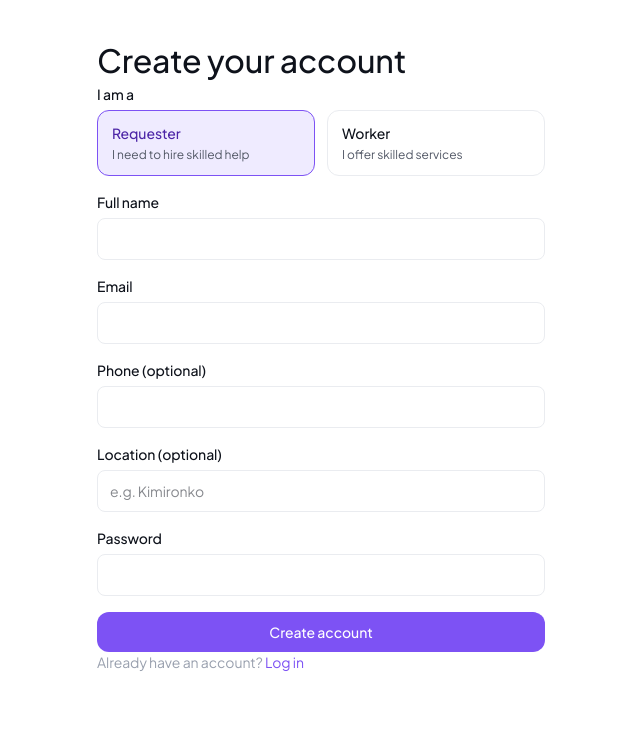
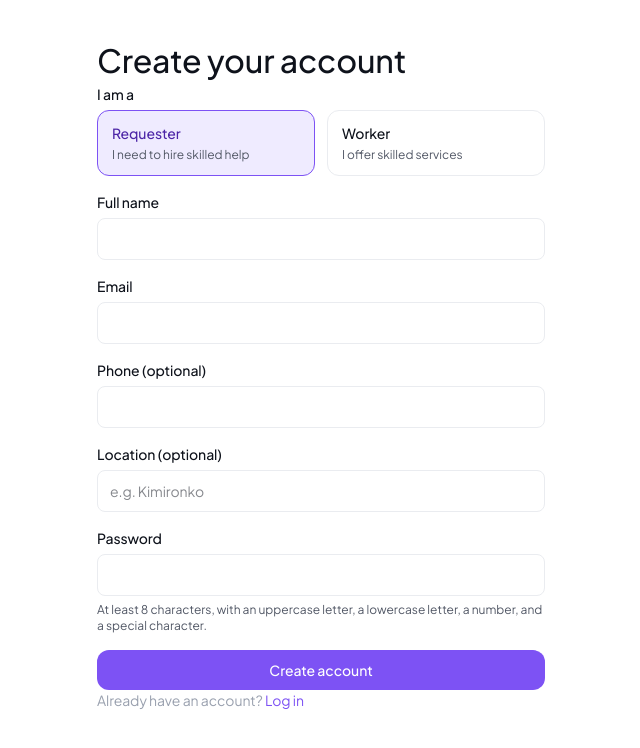
Before and after one commit to AngeNicole/tapa-trust-client, a React (Vite) app: page /register in a window 1280 px wide. Shown: the top 748 px of the page, without its empty margins (227-867 px from the left). Built offline with nearby package versions, Linux system fonts and the light colour scheme; no server answers.

Commit message:
Enforce strong password on registration (client-side)
Require 8+ chars with uppercase, lowercase, number, and special character;
show the requirement as an inline hint under the password field.

```diff
--- a/src/pages/auth/Register.jsx
+++ b/src/pages/auth/Register.jsx
@@ -1,6 +1,18 @@
 import { useState } from 'react';
 import { Link, useNavigate } from 'react-router-dom';
 import { useAuth, homePathForRole } from '../../context/AuthContext.jsx';
+
+// A strong password: at least 8 characters with an uppercase letter, a
+// lowercase letter, a number, and a special character.
+function isStrongPassword(pw) {
+  return (
+    pw.length >= 8 &&
+    /[a-z]/.test(pw) &&
+    /[A-Z]/.test(pw) &&
+    /[0-9]/.test(pw) &&
+    /[^A-Za-z0-9]/.test(pw)
+  );
+}
 
 export default function Register() {
   const { register } = useAuth();
@@ -24,7 +36,9 @@ export default function Register() {
   function validate() {
     if (!form.name.trim()) return 'Please enter your name.';
     if (!form.email.trim()) return 'Please enter your email.';
-    if (form.password.length < 6) return 'Password must be at least 6 characters.';
+    if (!isStrongPassword(form.password)) {
+      return 'Password must be at least 8 characters and include an uppercase letter, a lowercase letter, a number, and a special character.';
+    }
     if (!['requester', 'worker'].includes(form.role)) return 'Please choose a role.';
     return '';
   }
@@ -110,6 +124,10 @@ export default function Register() {
             value={form.password}
             onChange={(e) => update('password', e.target.value)}
           />
+          <span className="role-hint">
+            At least 8 characters, with an uppercase letter, a lowercase letter, a number, and a
+            special character.
+          </span>
         </label>
 
         {error && <div className="form-error">{error}</div>}
```
